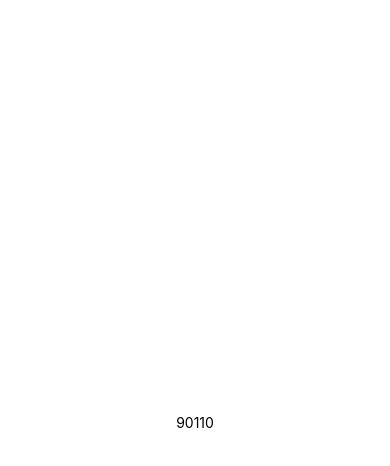
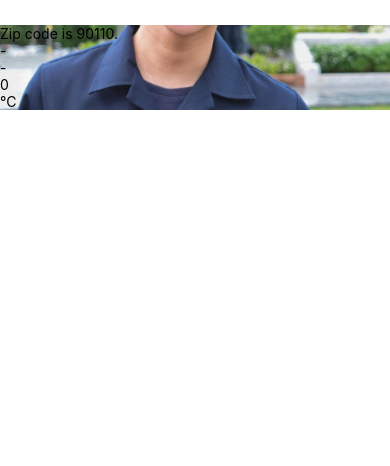
Before and after one commit to srithep444/wt-app, a React Native app: screen / in a window 390 px wide. Shown: the top 466 px of the page. Built offline with nearby package versions, Linux system fonts and the light colour scheme.

Commit message:
Components and Image background

```diff
--- /dev/null
+++ b/components/Forecast.js
@@ -0,0 +1,15 @@
+import React from 'react';
+import { StyleSheet, Text, View,ImageBackground } from 'react-native';
+
+export default class Forecast extends React.Component {
+    render() {
+    return (
+    <View>
+      <Text>{this.props.main}</Text>
+      <Text>{this.props.description}</Text>
+      <Text>{this.props.temp}</Text>
+      <Text>°C</Text>
+    </View>
+ );
+ }
+}
--- a/components/Weather.js
+++ b/components/Weather.js
@@ -1,24 +1,30 @@
 import React from 'react';
-import { StyleSheet, Text, View } from 'react-native';
+import { StyleSheet, Text, View, ImageBackground } from 'react-native';
+import Forecast from './Forecast';
 
-export default class App extends React.Component {
-  doIt = () => {
-    console.log("Hello from console")
+export default class Weather extends React.Component {
+    constructor(props) {
+        super(props);
+        this.state = {
+            forecast: {
+                main: '-', description: '-', temp: 0
             }
+        }
+    }
+
     render() {
         return (
             <View style={styles.container}>
-        <Text>{this.props.zipCode}</Text>
+                <ImageBackground source={require('../assets/Peach(Edit)1.jpg')} style={styles.backdrop}>
+                    <Text>Zip code is {this.props.zipCode}.</Text>
+                    <Forecast {...this.state.forecast} />
+                </ImageBackground>
             </View>
         );
     }
 }
 
 const styles = StyleSheet.create({
-  container: {
-    flex: 1,
-    backgroundColor: '#fff',
-    alignItems: 'center',
-    justifyContent: 'center',
-  },
+  container: { paddingTop: 25  },
+  backdrop: { width: '100%', height: '100%'},
 });
```
Also changed, not shown: assets/Peach(Edit)1.jpg (added). Lines whose indentation alone changed are shown as unchanged.
